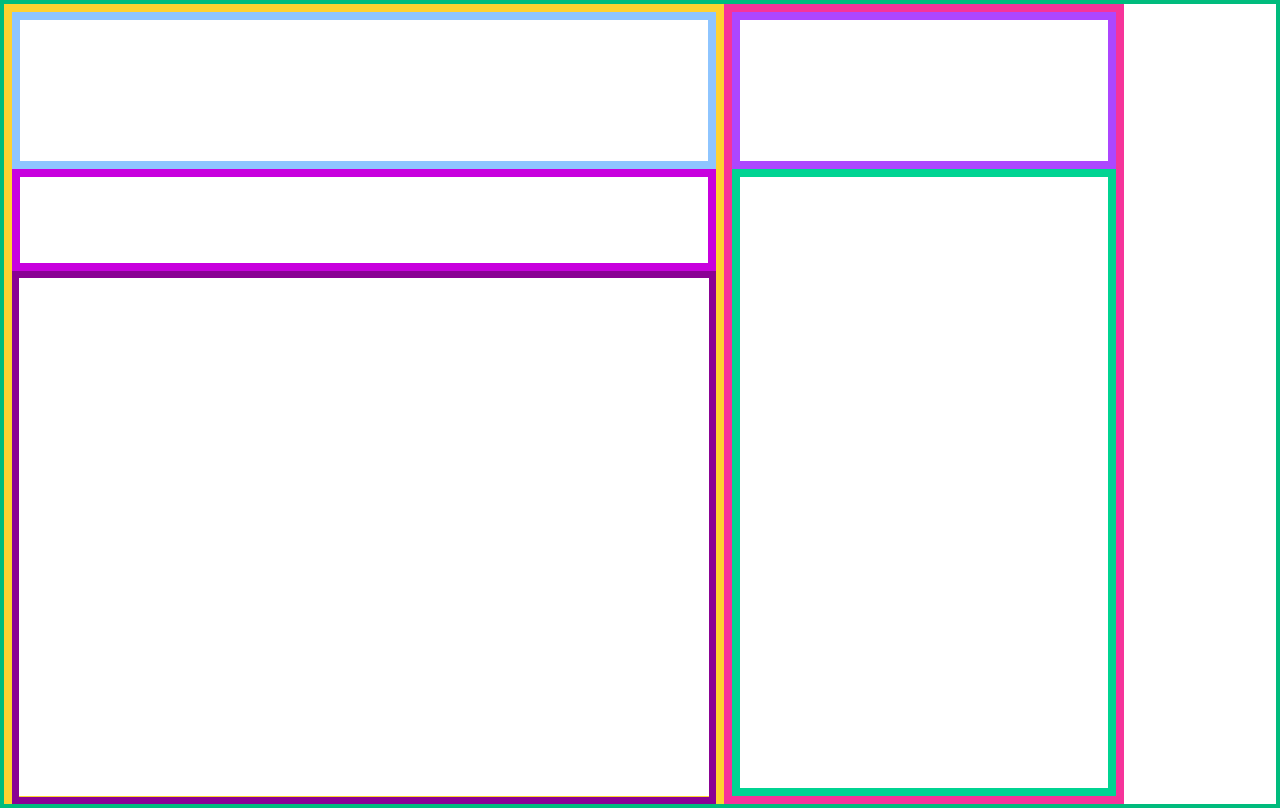
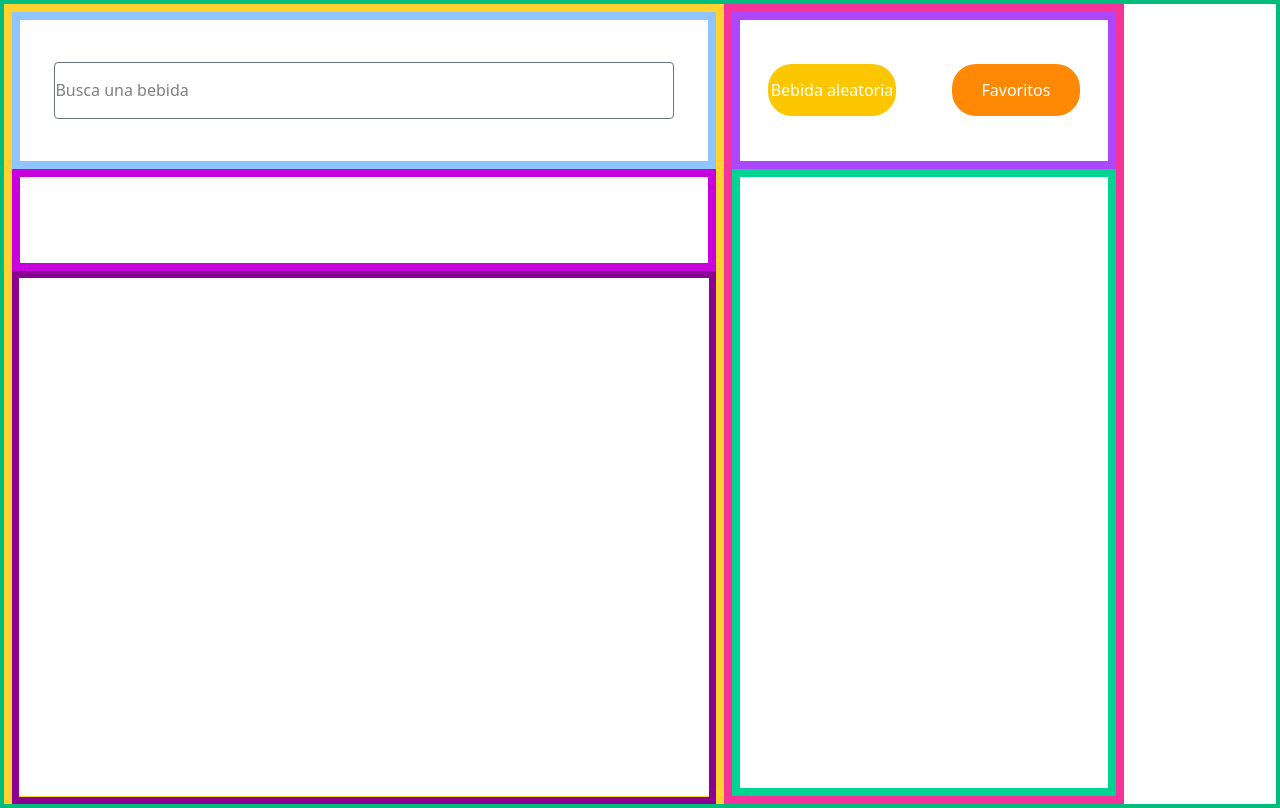
Before and after one commit to Cuandoyolabi/CocktailAngular, an Angular app: page / in a window 1280 px wide. Built offline with nearby package versions, Linux system fonts and the light colour scheme.

Commit message:
STYLE: Agregue los botones principales de la app y el input que recibira la respuesta del usuario, el dia de mañana se empezara a buscar como usar la biblioteca de UI/UX de Angular

```diff
--- a/src/app/components/header/header-page/header-page.component.html
+++ b/src/app/components/header/header-page/header-page.component.html
@@ -1,5 +1,7 @@
 <!--Busqueda, botones de aleatoriedad y favoritos-->
-<section class="w-[100%] h-[20%] border-8 border-blue-300"></section>
+<section class="w-[100%] h-[20%] border-8 border-blue-300 flex justify-center items-center">
+  <input class="w-[90%] h-[40%] rounded border-1 border-gray-500" type="text" placeholder="Busca una bebida">
+</section>
 
 <!--Filtrado-->
 <section class="w-[100%] h-[13%] border-8 border-fuchsia-600"></section>
--- a/src/app/components/nav-page/nav-page/nav-page.component.html
+++ b/src/app/components/nav-page/nav-page/nav-page.component.html
@@ -1,3 +1,7 @@
-<section class="w-[100%] h-[20%] border-8 border-purple-500">
+<section class="w-[100%] h-[20%] border-8 border-purple-500 flex justify-around items-center">
+
+    <button class="w-32 h-13 border-black rounded-3xl bg-yellow-400 text-white cursor-pointer">Bebida aleatoria</button>
+    <button class="w-32 h-13 border-black rounded-3xl bg-orange-400 text-white cursor-pointer">Favoritos</button>
+
 
 </section>
```
